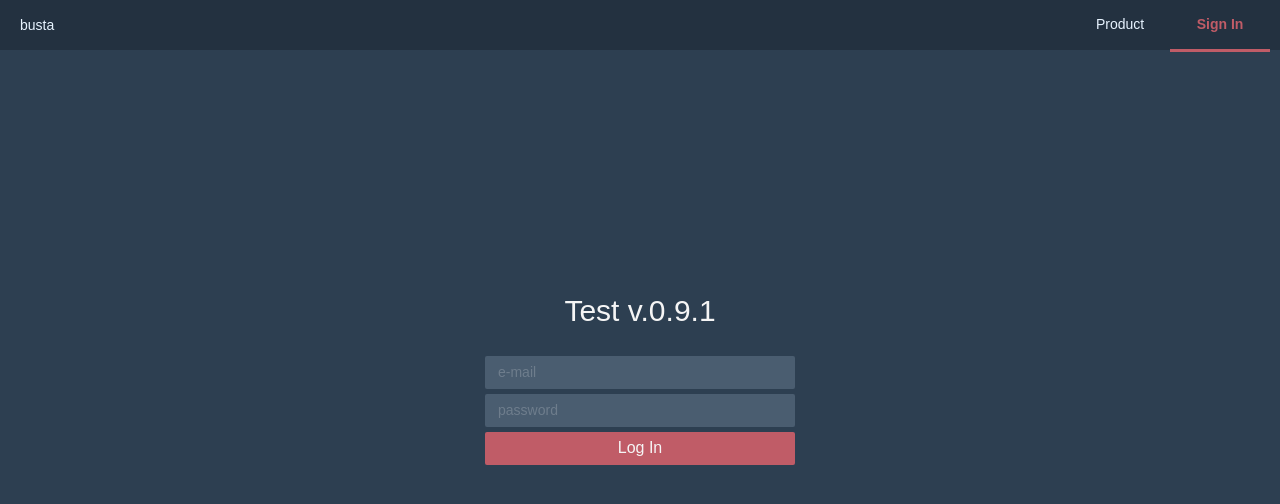
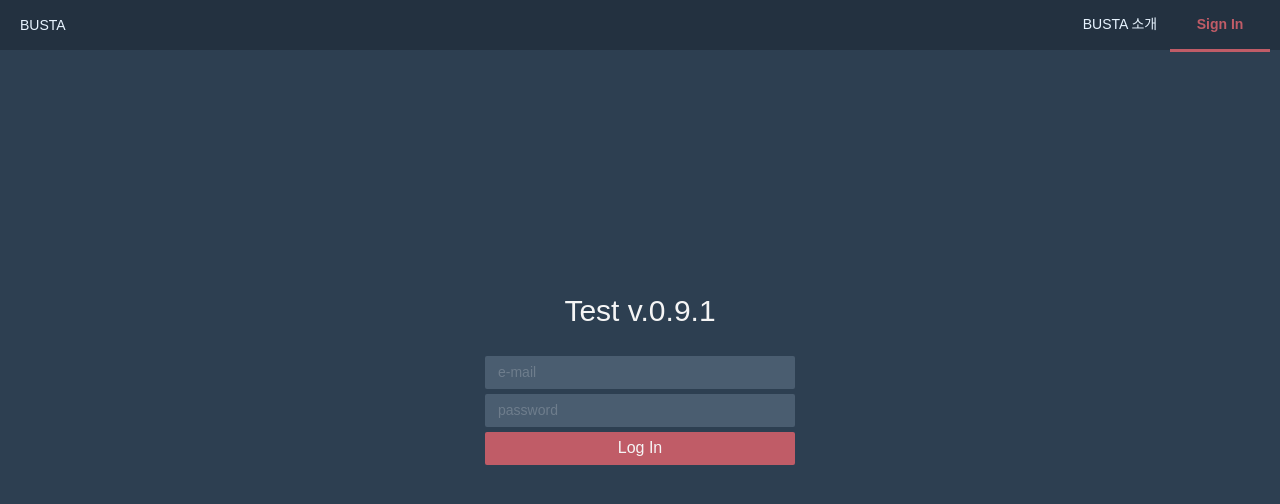
Before and after one commit to zizimoos/delta_busta_test, a React (Create React App) app: page / in a window 1280 px wide. Shown: the top 504 px of the page. Built offline with nearby package versions, Linux system fonts and the light colour scheme; no server answers; the database is empty.

Commit message:
modal update

```diff
--- a/package.json
+++ b/package.json
@@ -16,6 +16,7 @@
     "react": "^16.13.1",
     "react-dom": "^16.13.1",
     "react-loader-spinner": "^3.1.14",
+    "react-responsive-modal": "^5.1.1",
     "react-router-dom": "^5.2.0",
     "react-scripts": "^3.4.3",
     "reactjs-popup": "^2.0.4",
--- a/src/Components/Header.js
+++ b/src/Components/Header.js
@@ -36,7 +36,7 @@ const HeaderC = ({ userObj }) => {
   enablePrevent();
   return (
     <Header>
-      <Logo>busta</Logo>
+      <Logo>BUSTA</Logo>
       <Burger userObj={userObj}></Burger>
       {/* <RightMenu></RightMenu> */}
     </Header>
--- /dev/null
+++ b/src/Components/Modal.js
@@ -0,0 +1,45 @@
+import React, { useState } from "react";
+
+import "react-responsive-modal/styles.css";
+import { Modal } from "react-responsive-modal";
+
+const styles = {
+  fontFamily: "sans-serif",
+  textAlign: "center",
+};
+
+const ModalApp = () => {
+  const [state, setState] = useState({ open: true });
+
+  const onOpenModal = () => {
+    setState({ open: true });
+  };
+
+  const onCloseModal = () => {
+    setState({ open: false });
+  };
+
+  const { open } = state;
+
+  return (
+    <div style={styles}>
+      {/* <h2>react-responsive-modal</h2>
+      <button onClick={onOpenModal}>Open modal</button> */}
+      <Modal open={open} onClose={onCloseModal}>
+        <h2 style={{ padding: "20px", textAlign: "center" }}>
+          {" "}
+          알려 드립니다.
+        </h2>
+        <div style={{ width: "600px" }}>
+          <p style={{ padding: "20px" }}>
+            10월 30일 업데이트로 인하여 오전 6시 부터 오전 10시까지 접속이
+            제한됩니다. 많은 양해 부탁드립니다.
+          </p>
+          <p style={{ padding: "20px" }}></p>
+        </div>
+      </Modal>
+    </div>
+  );
+};
+
+export default ModalApp;
--- a/src/Components/RightMenu.js
+++ b/src/Components/RightMenu.js
@@ -78,7 +78,7 @@ const RightNav = ({ location: { pathname }, open, userObj }) => {
             <Slink to="/">Search</Slink>
           </Item>
           <Item current={pathname === "/product"}>
-            <Slink to="/product">Product</Slink>
+            <Slink to="/product">BUSTA 소개</Slink>
           </Item>
           {/* <Item current={pathname === "/company"}>
           <Slink to="/company">Company</Slink>
@@ -99,7 +99,7 @@ const RightNav = ({ location: { pathname }, open, userObj }) => {
       ) : (
         <>
           <Item current={pathname === "/product"}>
-            <Slink to="/product">Product</Slink>
+            <Slink to="/product">BUSTA 소개</Slink>
           </Item>
           <Item
             onClick={preSignOut}
--- a/src/Routes/Home/HomePresenter.js
+++ b/src/Routes/Home/HomePresenter.js
@@ -8,6 +8,8 @@ import { faSearchDollar } from "@fortawesome/free-solid-svg-icons";
 import { authService } from "../../fbase";
 import { dbService } from "../../fbase";
 import { dockId } from "../../Routes/Auth";
+
+import ModalApp from "../../Components/Modal";
 
 const Container = styled.div`
   width: 100vw;
@@ -170,6 +172,7 @@ const HomePresenter = ({
             value={serverSeed}
             onChange={onChangeServer}
           ></SInput>
+          <ModalApp></ModalApp>
           {/* <SSubmit type="submit" value="Save"></SSubmit> */}
         </AuthForm>
       </>
```
Also changed, not shown: src/assets/img/busta_logo.png (added), 1 other file (tests, documents, lock files or other folders).
